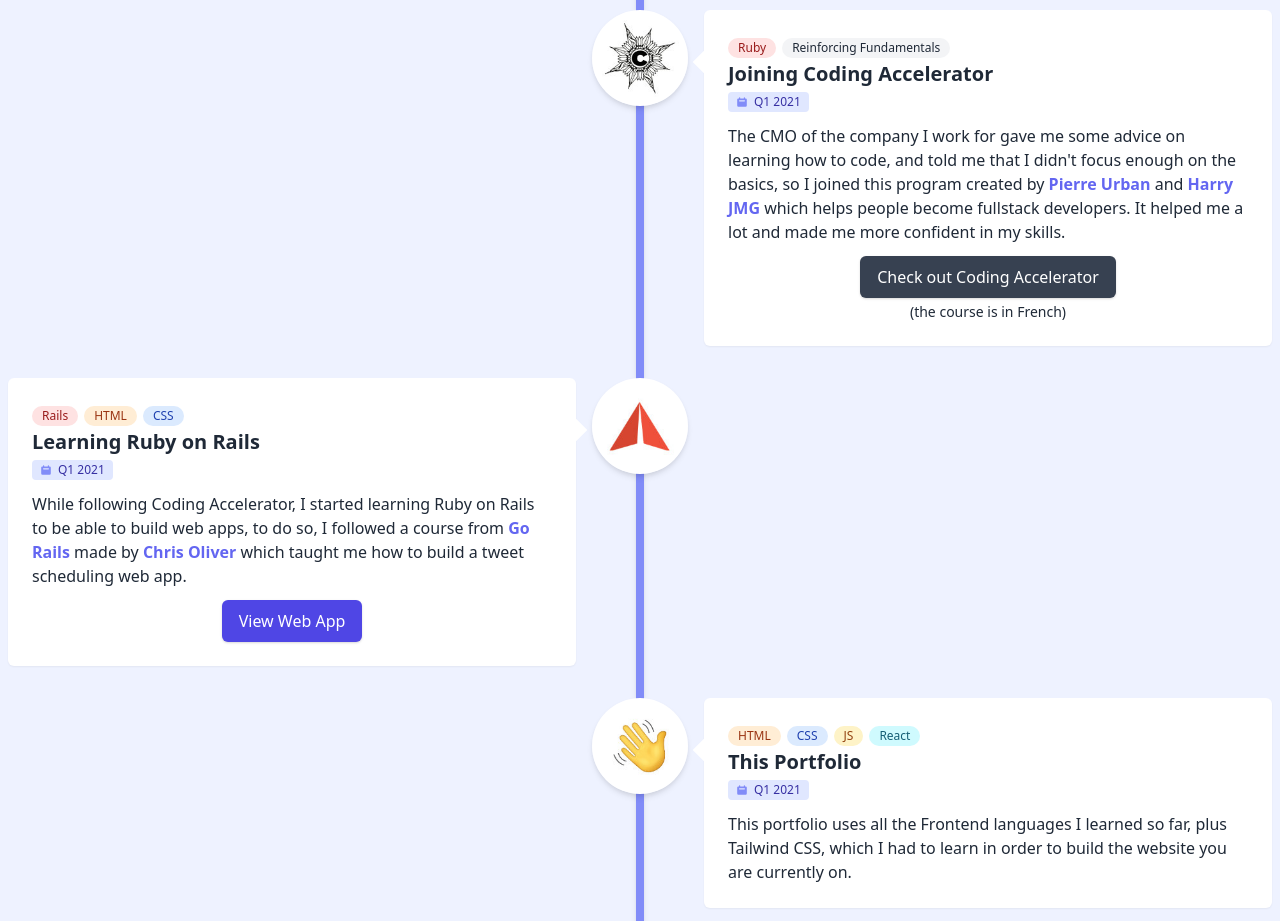
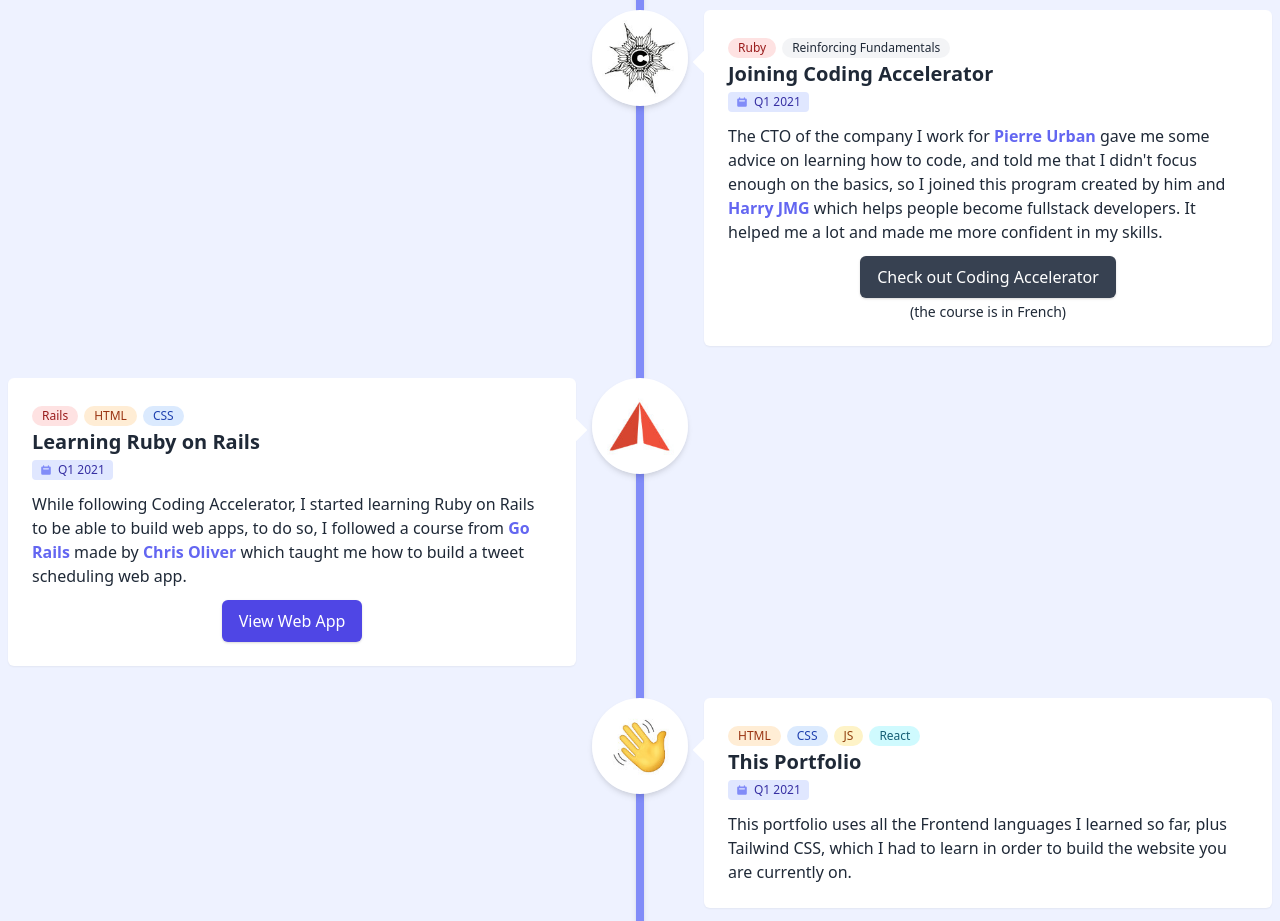
Before and after one commit to 5andu/web-dev-timeline, a React (Create React App) app: page /portfolio in a window 1280 px wide. Shown: the part 2720-3641 px from the top of the page. Built offline with nearby package versions, Linux system fonts and the light colour scheme.

Commit message:
changed "CMO"

```diff
--- a/src/components/Timeline.js
+++ b/src/components/Timeline.js
@@ -546,9 +546,7 @@
                   Q1 2021
                 </span>
                 <p>
-                  The CMO of the company I work for gave me some advice on
-                  learning how to code, and told me that I didn't focus enough
-                  on the basics, so I joined this program created by{" "}
+                  The CTO of the company I work for{" "}
                   <a
                     href="https://www.youtube.com/channel/UC5-SbBYUzAWRhMSRgwLD5LA"
                     target="_blank"
@@ -556,8 +554,10 @@
                     class="font-bold hover:underline text-indigo-500"
                   >
                     Pierre Urban{" "}
-                  </a>
-                  and{" "}
+                  </a>{" "}
+                  gave me some advice on learning how to code, and told me that
+                  I didn't focus enough on the basics, so I joined this program
+                  created by him and{" "}
                   <a
                     href="https://www.youtube.com/channel/UC61GK_nOLSJdzAK5hoR2mJA"
                     target="_blank"
```
